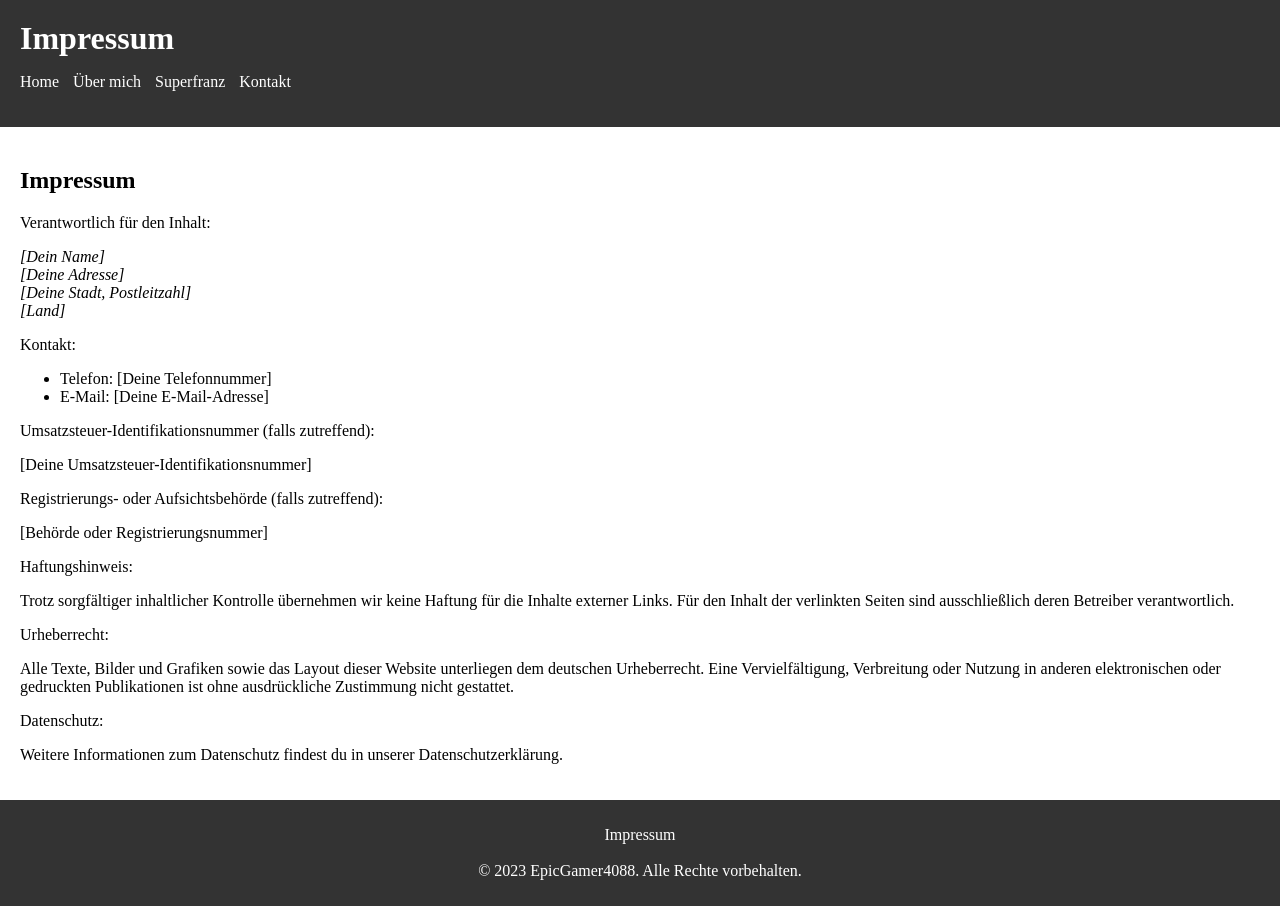
After one commit to EpicGamer4088/EpicGamer4088.github.io, a PHP site: page /html/impressum.html in a window 1280 px wide. The commit adds this page. Run offline with PHP 8.4, Linux system fonts and the light colour scheme.

Commit message:
remade the whole Website

```diff
--- a/css/style.css
+++ b/css/style.css
@@ -1,11 +1,52 @@
 @charset "UTF-8";
 
 body {
-    background: black;
+    display: flex;
+    flex-direction: column;
+    min-height: 100vh;
+    margin: 0;
+    padding: 0;
 }
-h1 {
-    color: red;
-    font-size: 72px;
-    font-weight: 800;
-    position: absolute;
+
+button.send-button {
+    padding: 10px 20px;
+    font-size: 16px;
 }
+
+header {
+    background-color: #333;
+    color: #fff;
+    padding: 20px;
+}
+
+header h1 {
+    margin: 0;
+}
+
+nav ul {
+    list-style-type: none;
+    padding: 0;
+}
+
+nav ul li {
+    display: inline;
+    margin-right: 10px;
+}
+
+nav ul li a {
+    color: #fff;
+    text-decoration: none;
+}
+
+main {
+    flex-grow: 1;
+    padding: 20px;
+}
+
+footer {
+    background-color: #333;
+    color: #fff;
+    padding: 10px;
+    text-align: center;
+    margin-top: auto;
+}
--- /dev/null
+++ b/html/impressum.html
@@ -0,0 +1,54 @@
+<!DOCTYPE html>
+<html lang="de">
+<head>
+  <meta charset="UTF-8">
+  <title>About</title>
+  <link rel="stylesheet" type="text/css" href="../css/style.css">
+</head>
+<body>
+<header>
+  <h1>Impressum</h1>
+  <nav>
+    <ul>
+      <li><a href="../index.html">Home</a></li>
+      <li><a href="about.html">Über mich</a></li>
+      <li><a href="superfranz.html">Superfranz</a></li>
+      <li><a href="./contact.html">Kontakt</a></li>
+    </ul>
+  </nav>
+</header>
+<main>
+  <h2>Impressum</h2>
+  <p>Verantwortlich für den Inhalt:</p>
+  <address>
+    [Dein Name]<br>
+    [Deine Adresse]<br>
+    [Deine Stadt, Postleitzahl]<br>
+    [Land]
+  </address>
+  <p>Kontakt:</p>
+  <ul>
+    <li>Telefon: [Deine Telefonnummer]</li>
+    <li>E-Mail: [Deine E-Mail-Adresse]</li>
+  </ul>
+  <p>Umsatzsteuer-Identifikationsnummer (falls zutreffend):</p>
+  <p>[Deine Umsatzsteuer-Identifikationsnummer]</p>
+  <p>Registrierungs- oder Aufsichtsbehörde (falls zutreffend):</p>
+  <p>[Behörde oder Registrierungsnummer]</p>
+  <p>Haftungshinweis:</p>
+  <p>Trotz sorgfältiger inhaltlicher Kontrolle übernehmen wir keine Haftung für die Inhalte externer Links. Für den Inhalt der verlinkten Seiten sind ausschließlich deren Betreiber verantwortlich.</p>
+  <p>Urheberrecht:</p>
+  <p>Alle Texte, Bilder und Grafiken sowie das Layout dieser Website unterliegen dem deutschen Urheberrecht. Eine Vervielfältigung, Verbreitung oder Nutzung in anderen elektronischen oder gedruckten Publikationen ist ohne ausdrückliche Zustimmung nicht gestattet.</p>
+  <p>Datenschutz:</p>
+  <p>Weitere Informationen zum Datenschutz findest du in unserer Datenschutzerklärung.</p>
+</main>
+<footer>
+  <p>
+    <a href="../html/impressum.html" style="text-decoration: none; color: inherit;">Impressum</a>
+    <br>
+    <br>
+    &copy; 2023 EpicGamer4088. Alle Rechte vorbehalten.
+  </p>
+</footer>
+</body>
+</html>
```
Also changed, not shown: html/about.html (added, +35 -0 lines), html/contact.html (added, +50 -0 lines), html/superfranz.html (added, +35 -0 lines), index.html (+37 -24 lines).
